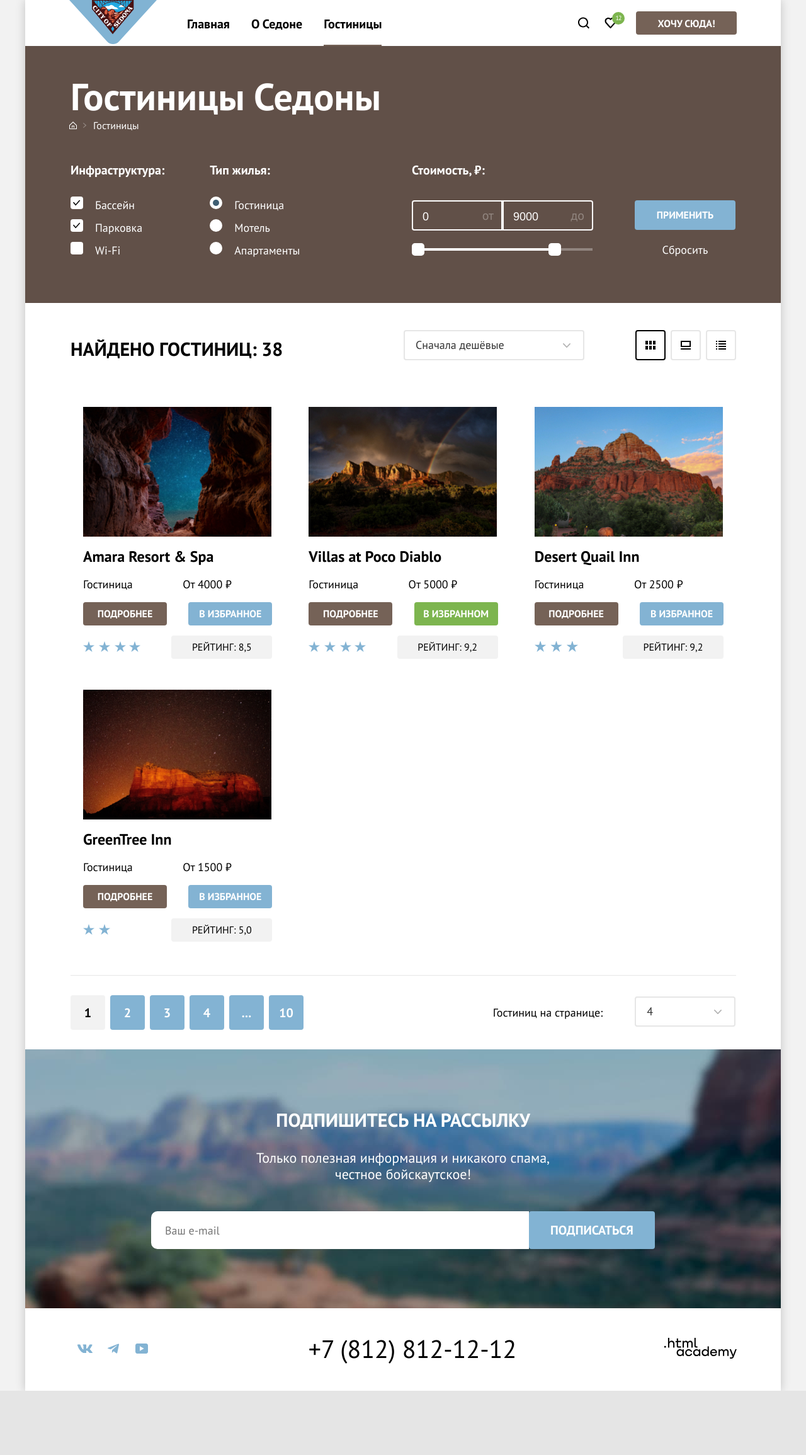
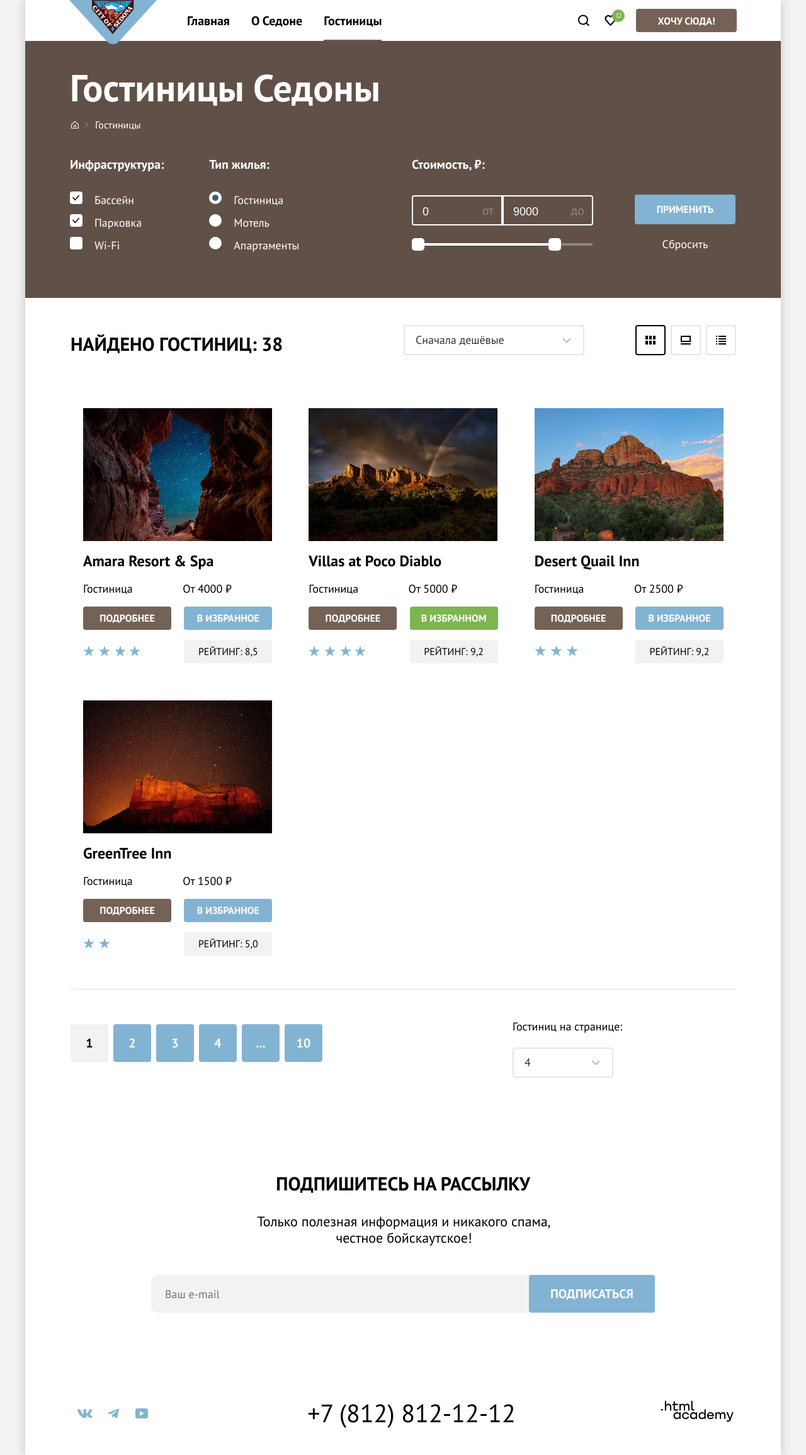
Before and after one commit to htmlacademy-htmlcss/1901473-sedona-34, a plain HTML site: page catalog.html in a window 1280 px wide. Shown: the whole page at 63% size. Before the commit the page ends 2208 px from the top, so only its background shows below. Drawn offline with Linux system fonts and the light colour scheme.

Commit message:
правка страниц

```diff
--- a/catalog.html
+++ b/catalog.html
@@ -13,10 +13,10 @@
   <div class="container">
     <header class="page-header">
       <nav class="navigation">
-      <a class="page-header-logo" href="index.html">
-        <img src="images/logo.svg" alt="Логотип Седоны" width="139" height="70">
+        <a class="page-header-logo">
+          <img src="images/logo.svg" alt="Логотип Седоны." width="139" height="70">
         </a>
-      <ul class="navigation-list list-reset">
+        <ul class="navigation-list">
           <li class="navigation-item">
             <a class="navigation-link" href="index.html">Главная</a>
           </li>
@@ -46,10 +46,11 @@
             </a>
           </li>
           <li class="navigation-user-item">
-          <a class="navigation-user-button button" href="#">Хочу сюда!</a>
+            <button class="navigation-user-button button" type="button">Хочу сюда!</button>
           </li>
         </ul>
       </nav>
+     </header>
   </header>
 
   <main class="main main-container">
@@ -174,7 +175,7 @@
         <ul class="hotel-search-list list-reset">
           <li class="hotel-card">
             <a class="hotel-card-image" href="hotel.html">
-              <img src="images/hotel-1.jpg" alt="Первая картинка" width="299" height="206">
+              <img src="images/hotel-1.jpg" alt="Первая картинка" width="300" height="211">
             </a>
             <a class="hotel-card-link" href="hotel.html">
               <h4 class="hotel-card-title">Amara Resort & Spa</h4>
@@ -198,7 +199,7 @@
 
           <li class="hotel-card">
             <a class="hotel-card-image" href="hotel.html">
-              <img src="images/hotel-2.jpg" alt="Вторая картинка" width="299" height="206">
+              <img src="images/hotel-2.jpg" alt="Вторая картинка" width="300" height="211">
             </a>
             <a class="hotel-card-link" href="hotel.html">
               <h4 class="hotel-card-title">Villas at Poco Diablo</h4>
@@ -222,7 +223,7 @@
 
           <li class="hotel-card">
             <a class="hotel-card-image" href="hotel.html">
-              <img src="images/hotel-3.jpg" alt="Третья картинка" width="299" height="206">
+              <img src="images/hotel-3.jpg" alt="Третья картинка" width="300" height="211">
             </a>
             <a class="hotel-card-link" href="hotel.html">
               <h4 class="hotel-card-title">Desert Quail Inn</h4>
@@ -246,7 +247,7 @@
 
           <li class="hotel-card">
             <a class="hotel-card-image" href="hotel.html">
-              <img src="images/hotel-4.jpg" alt="Четвертая картинка" width="299" height="206">
+              <img src="images/hotel-4.jpg" alt="Четвертая картинка" width="300" height="211">
             </a>
             <a class="hotel-card-link" href="hotel.html">
               <h4 class="hotel-card-title">GreenTree Inn</h4>
@@ -304,7 +305,7 @@
   </main>
 
   <footer class="page-footer">
-    <section class="newsletter">
+    <section class="newsletter newsletter-dark">
       <h2 class="newsletter-title">Подпишитесь на рассылку</h2>
       <p class="newsletter-description">Только полезная информация и никакого спама,<br> честное бойскаутское!</p>
       <form class="newsletter-form" action="https://echo.htmlacademy.ru/" method="post">
@@ -318,81 +319,52 @@
         <button class="btn btn-blue newsletter-btn" type="submit">Подписаться</button>
       </form>
     </section>
-    <section class="footer-contacts footer-contacts--e">
+
+    <section class="footer-contacts">
       <h2 class="visually-hidden">Контакты.</h2>
       <ul class="footer-contacts-social social-list">
         <li class="social-item">
           <a class="social-link social-link-Vk" href="https://vk.com/htmlacademy">
             <span class="visually-hidden">Вконтакте</span>
-            <svg role="img" aria-label="Вконтакте" width="24" height="14" viewBox="0 0 24 14" fill="none"
-              xmlns="http://www.w3.org/2000/svg">
+            <svg role="img" aria-label="Вконтакте" width="24" height="14" viewBox="0 0 24 14" fill="none" xmlns="http://www.w3.org/2000/svg">
               <path fill-rule="evenodd" clip-rule="evenodd"
-                d="M23.45 1.45c.17-.55 0-.95-.8-.95h-2.62c-.67 0-.98.35-1.14.73 0 0-1.34 3.2-3.23 5.27-.61.6-.89.8-1.22.8-.17 0-.42-.2-.42-.74V1.45c0-.66-.18-.95-.74-.95H9.15c-.42 0-.67.3-.67.6 0 .61.95.76 1.05 2.5v3.8c0 .84-.16.99-.5.99-.88 0-3.05-3.21-4.33-6.89-.25-.71-.5-1-1.17-1H.9c-.75 0-.9.35-.9.73 0 .68.89 4.07 4.14 8.55 2.18 3.06 5.23 4.72 8.01 4.72 1.67 0 1.88-.37 1.88-1v-2.32c0-.73.16-.88.69-.88.38 0 1.05.2 2.61 1.67 1.78 1.75 2.07 2.53 3.08 2.53h2.62c.75 0 1.13-.37.91-1.1-.24-.72-1.09-1.77-2.21-3.02-.62-.7-1.54-1.47-1.81-1.86-.4-.49-.28-.7 0-1.14 0 0 3.2-4.43 3.53-5.93Z">
-              </path>
+                  d="M23.45 1.45c.17-.55 0-.95-.8-.95h-2.62c-.67 0-.98.35-1.14.73 0 0-1.34 3.2-3.23 5.27-.61.6-.89.8-1.22.8-.17 0-.42-.2-.42-.74V1.45c0-.66-.18-.95-.74-.95H9.15c-.42 0-.67.3-.67.6 0 .61.95.76 1.05 2.5v3.8c0 .84-.16.99-.5.99-.88 0-3.05-3.21-4.33-6.89-.25-.71-.5-1-1.17-1H.9c-.75 0-.9.35-.9.73 0 .68.89 4.07 4.14 8.55 2.18 3.06 5.23 4.72 8.01 4.72 1.67 0 1.88-.37 1.88-1v-2.32c0-.73.16-.88.69-.88.38 0 1.05.2 2.61 1.67 1.78 1.75 2.07 2.53 3.08 2.53h2.62c.75 0 1.13-.37.91-1.1-.24-.72-1.09-1.77-2.21-3.02-.62-.7-1.54-1.47-1.81-1.86-.4-.49-.28-.7 0-1.14 0 0 3.2-4.43 3.53-5.93Z"></path>
             </svg>
           </a>
         </li>
         <li class="social-item">
           <a class="social-link social-link-Telegram" href="https://t.me/htmlacademy">
             <span class="visually-hidden">Телеграм</span>
-            <svg role="img" aria-label="Телеграм" width="18" height="16" viewBox="0 0 18 16" fill="none"
-              xmlns="http://www.w3.org/2000/svg">
-              <path
-                d="M16.79.6.84 6.75c-1.09.43-1.08 1.04-.2 1.31l4.1 1.28 9.47-5.98c.44-.27.85-.12.52.18l-7.68 6.92-.28 4.22c.41 0 .6-.19.83-.41l1.99-1.93 4.13 3.05c.77.42 1.31.2 1.5-.7l2.72-12.8C18.22.77 17.5.27 16.79.59Z">
-              </path>
+            <svg role="img" aria-label="Телеграм" width="18" height="16" viewBox="0 0 18 16" fill="none" xmlns="http://www.w3.org/2000/svg">
+              <path d="M16.79.6.84 6.75c-1.09.43-1.08 1.04-.2 1.31l4.1 1.28 9.47-5.98c.44-.27.85-.12.52.18l-7.68 6.92-.28 4.22c.41 0 .6-.19.83-.41l1.99-1.93 4.13 3.05c.77.42 1.31.2 1.5-.7l2.72-12.8C18.22.77 17.5.27 16.79.59Z"></path>
             </svg>
           </a>
         </li>
         <li class="social-item">
           <a class="social-link social-link-youtube" href="https://www.youtube.com/user/htmlacademyru">
-            <span class="visually-hidden">Ютуб.</span>
-            <svg role="img" aria-label="Ютуб." width="20" height="16" viewBox="0 0 20 16" fill="none"
-              xmlns="http://www.w3.org/2000/svg">
-              <path
-                d="M17 0H2.9C1.2 0 0 1.5 0 3.2V12.7C0 14.5 1.2 16 2.9 16H17.2C18.7 16 20.1 14.5 20.1 12.8V3.2C19.9 1.5 18.7 0 17 0ZM7 11.8V4.2L13.7 8L7 11.8Z">
-              </path>
+            <span class="visually-hidden">Ютуб</span>
+            <svg role="img" aria-label="Ютуб" width="20" height="16" viewBox="0 0 20 16" fill="none" xmlns="http://www.w3.org/2000/svg">
+              <path d="M17 0H2.9C1.2 0 0 1.5 0 3.2V12.7C0 14.5 1.2 16 2.9 16H17.2C18.7 16 20.1 14.5 20.1 12.8V3.2C19.9 1.5 18.7 0 17 0ZM7 11.8V4.2L13.7 8L7 11.8Z"></path>
             </svg>
           </a>
         </li>
       </ul>
-      <a class="footer-contacts-phone footer-contacts-phone--e" href="tel:+78128121212">+7 (812) 812-12-12</a>
-      <a class="footer-contacts-htmlacademy footer-contacts-htmlacademy--e" href="https://htmlacademy.ru/">
-        <svg role="img" aria-label="Номер телефона." class="logo-html-icon" width="115" height="34"
-          viewBox="0 0 115 34" fill="none" xmlns="http://www.w3.org/2000/svg">
+
+      <a class="footer-contacts-phone" href="tel:+78128121212">+7 (812) 812-12-12</a>
+      <a class="footer-contacts-htmlacademy" href="https://htmlacademy.ru/">
+        <svg role="img" aria-label="Номер телефона." class="logo-html-icon" width="115" height="34" viewBox="0 0 115 34" fill="none" xmlns="http://www.w3.org/2000/svg">
           <path d="M0 12.8999V15.4999H2.5V12.8999H0Z"></path>
-          <path
-            d="M11.5999 4.5C9.9999 4.5 8.7999 5.2 7.9999 6.2H7.8999V0H5.8999V15.5H7.8999V10.2C7.8999 8.1 9.1999 6.6 11.1999 6.6C12.9999 6.6 14.0999 8 14.0999 9.8V15.5H16.0999V9.4C16.1999 6.4 14.2999 4.5 11.5999 4.5Z">
-          </path>
-          <path
-            d="M26.5999 4.8001H21.7999V1.1001H19.7999V4.9001H17.8999V6.9001H19.7999V12.9001C19.7999 14.6001 20.7999 15.6001 22.4999 15.6001H26.5999V13.6001H22.8999C22.1999 13.6001 21.7999 13.2001 21.7999 12.5001V6.8001H26.5999V4.8001Z">
-          </path>
-          <path
-            d="M41.1 4.6001C39.5 4.6001 38.2 5.4001 37.6 6.7001H37.5C36.9 5.5001 35.7 4.6001 34.1 4.6001C32.7 4.6001 31.6 5.4001 31 6.4001H30.9V4.8001H29V15.4001H31V10.0001C31 8.0001 32 6.5001 33.6 6.5001C35.1 6.5001 36 7.5001 36 9.1001V15.4001H38V9.8001C38 7.4001 39.4 6.5001 40.6 6.5001C42.1 6.5001 43 7.5001 43 9.1001V15.4001H45V8.9001C45.1 6.4001 43.6 4.6001 41.1 4.6001Z">
-          </path>
-          <path
-            d="M47.8 12.7C47.8 14.4 48.8 15.4 50.6 15.4H52.6V13.4H50.9001C50.2001 13.4 49.8 13 49.8 12.3V0H47.8V12.7Z">
-          </path>
-          <path
-            d="M28.9001 19.6999C28.0001 18.5999 26.7001 17.8999 25.0001 17.8999C21.9001 17.8999 19.6001 20.1999 19.6001 23.4999C19.6001 26.7999 21.9001 29.0999 25.0001 29.0999C26.8001 29.0999 28.0001 28.2999 28.8001 27.1999H28.9001V28.7999H30.9001V18.1999H28.9001V19.6999ZM25.3001 27.0999C23.1001 27.0999 21.7001 25.4999 21.7001 23.4999C21.7001 21.4999 23.1001 19.8999 25.3001 19.8999C27.5001 19.8999 28.9001 21.4999 28.9001 23.4999C28.9001 25.3999 27.5001 27.0999 25.3001 27.0999Z">
-          </path>
-          <path
-            d="M44.2 21.9999C43.7 19.5999 41.5999 17.8999 38.7999 17.8999C35.3999 17.8999 33.2 20.3999 33.2 23.4999C33.2 26.5999 35.3999 29.0999 38.7999 29.0999C41.5999 29.0999 43.7 27.2999 44.2 24.8999H42.0999C41.6999 26.1999 40.3999 27.1999 38.7999 27.1999C36.5999 27.1999 35.2 25.5999 35.2 23.5999C35.2 21.5999 36.5999 19.9999 38.7999 19.9999C40.3999 19.9999 41.5999 20.9999 42.0999 22.1999H44.2V21.9999Z">
-          </path>
-          <path
-            d="M55.1 19.6999C54.2 18.5999 52.9001 17.8999 51.2001 17.8999C48.1001 17.8999 45.8 20.1999 45.8 23.4999C45.8 26.7999 48.1001 29.0999 51.2001 29.0999C53.0001 29.0999 54.2 28.2999 55 27.1999H55.1V28.7999H57.1V18.1999H55.1V19.6999ZM51.5 27.0999C49.3 27.0999 47.9001 25.4999 47.9001 23.4999C47.9001 21.4999 49.3 19.8999 51.5 19.8999C53.7 19.8999 55.1 21.4999 55.1 23.4999C55.1 25.3999 53.6 27.0999 51.5 27.0999Z">
-          </path>
-          <path
-            d="M68.6999 19.7999C67.7999 18.6999 66.4999 17.8999 64.7999 17.8999C61.6999 17.8999 59.3999 20.1999 59.3999 23.4999C59.3999 26.7999 61.5999 29.0999 64.7999 29.0999C66.4999 29.0999 67.7999 28.2999 68.5999 27.2999H68.6999V28.7999H70.6999V13.3999H68.6999V19.7999ZM65.0999 27.0999C62.8999 27.0999 61.4999 25.4999 61.4999 23.4999C61.4999 21.4999 62.8999 19.8999 65.0999 19.8999C67.2999 19.8999 68.6999 21.4999 68.6999 23.4999C68.5999 25.4999 67.1999 27.0999 65.0999 27.0999Z">
-          </path>
-          <path
-            d="M78.3 17.8999C75 17.8999 72.8 20.3999 72.8 23.4999C72.8 26.4999 74.9 29.0999 78.3 29.0999C80.8 29.0999 82.8 27.7999 83.5 25.4999H81.4C80.9 26.4999 79.8 27.0999 78.4 27.0999C76.5 27.0999 75.1 25.7999 75 24.1999H83.8C84 20.5999 81.8 17.8999 78.3 17.8999ZM78.3 19.7999C80 19.7999 81.3 20.7999 81.6 22.3999H75.1C75.4 20.8999 76.6 19.7999 78.3 19.7999Z">
-          </path>
-          <path
-            d="M98.2001 17.8999C96.6001 17.8999 95.3001 18.6999 94.6001 19.8999H94.5001C93.9001 18.6999 92.7001 17.8999 91.1001 17.8999C89.7001 17.8999 88.6001 18.5999 88.0001 19.6999V18.1999H86.1001V28.7999H88.1001V23.3999C88.1001 21.3999 89.1001 19.9999 90.7001 19.8999C92.2001 19.8999 93.1001 20.8999 93.1001 22.4999V28.7999H95.1001V23.1999C95.1001 20.7999 96.5001 19.8999 97.7001 19.8999C99.2001 19.8999 100.1 20.8999 100.1 22.4999V28.7999H102.1V22.2999C102.2 19.6999 100.7 17.8999 98.2001 17.8999Z">
-          </path>
-          <path
-            d="M109.4 27.0001L105.8 18.1001H103.6L108.4 29.7001C108.1 30.6001 107.7 30.9001 106.7 30.9001H104.2V32.9001H106.7C108.5 32.9001 109.5 32.1001 110.2 30.3001L114.9 18.1001H112.8L109.4 27.0001Z">
-          </path>
+          <path d="M11.5999 4.5C9.9999 4.5 8.7999 5.2 7.9999 6.2H7.8999V0H5.8999V15.5H7.8999V10.2C7.8999 8.1 9.1999 6.6 11.1999 6.6C12.9999 6.6 14.0999 8 14.0999 9.8V15.5H16.0999V9.4C16.1999 6.4 14.2999 4.5 11.5999 4.5Z"></path>
+          <path d="M26.5999 4.8001H21.7999V1.1001H19.7999V4.9001H17.8999V6.9001H19.7999V12.9001C19.7999 14.6001 20.7999 15.6001 22.4999 15.6001H26.5999V13.6001H22.8999C22.1999 13.6001 21.7999 13.2001 21.7999 12.5001V6.8001H26.5999V4.8001Z"></path>
+          <path d="M41.1 4.6001C39.5 4.6001 38.2 5.4001 37.6 6.7001H37.5C36.9 5.5001 35.7 4.6001 34.1 4.6001C32.7 4.6001 31.6 5.4001 31 6.4001H30.9V4.8001H29V15.4001H31V10.0001C31 8.0001 32 6.5001 33.6 6.5001C35.1 6.5001 36 7.5001 36 9.1001V15.4001H38V9.8001C38 7.4001 39.4 6.5001 40.6 6.5001C42.1 6.5001 43 7.5001 43 9.1001V15.4001H45V8.9001C45.1 6.4001 43.6 4.6001 41.1 4.6001Z"></path>
+          <path d="M47.8 12.7C47.8 14.4 48.8 15.4 50.6 15.4H52.6V13.4H50.9001C50.2001 13.4 49.8 13 49.8 12.3V0H47.8V12.7Z"></path>
+          <path d="M28.9001 19.6999C28.0001 18.5999 26.7001 17.8999 25.0001 17.8999C21.9001 17.8999 19.6001 20.1999 19.6001 23.4999C19.6001 26.7999 21.9001 29.0999 25.0001 29.0999C26.8001 29.0999 28.0001 28.2999 28.8001 27.1999H28.9001V28.7999H30.9001V18.1999H28.9001V19.6999ZM25.3001 27.0999C23.1001 27.0999 21.7001 25.4999 21.7001 23.4999C21.7001 21.4999 23.1001 19.8999 25.3001 19.8999C27.5001 19.8999 28.9001 21.4999 28.9001 23.4999C28.9001 25.3999 27.5001 27.0999 25.3001 27.0999Z"></path>
+          <path d="M44.2 21.9999C43.7 19.5999 41.5999 17.8999 38.7999 17.8999C35.3999 17.8999 33.2 20.3999 33.2 23.4999C33.2 26.5999 35.3999 29.0999 38.7999 29.0999C41.5999 29.0999 43.7 27.2999 44.2 24.8999H42.0999C41.6999 26.1999 40.3999 27.1999 38.7999 27.1999C36.5999 27.1999 35.2 25.5999 35.2 23.5999C35.2 21.5999 36.5999 19.9999 38.7999 19.9999C40.3999 19.9999 41.5999 20.9999 42.0999 22.1999H44.2V21.9999Z"></path>
+          <path d="M55.1 19.6999C54.2 18.5999 52.9001 17.8999 51.2001 17.8999C48.1001 17.8999 45.8 20.1999 45.8 23.4999C45.8 26.7999 48.1001 29.0999 51.2001 29.0999C53.0001 29.0999 54.2 28.2999 55 27.1999H55.1V28.7999H57.1V18.1999H55.1V19.6999ZM51.5 27.0999C49.3 27.0999 47.9001 25.4999 47.9001 23.4999C47.9001 21.4999 49.3 19.8999 51.5 19.8999C53.7 19.8999 55.1 21.4999 55.1 23.4999C55.1 25.3999 53.6 27.0999 51.5 27.0999Z"></path>
+          <path d="M68.6999 19.7999C67.7999 18.6999 66.4999 17.8999 64.7999 17.8999C61.6999 17.8999 59.3999 20.1999 59.3999 23.4999C59.3999 26.7999 61.5999 29.0999 64.7999 29.0999C66.4999 29.0999 67.7999 28.2999 68.5999 27.2999H68.6999V28.7999H70.6999V13.3999H68.6999V19.7999ZM65.0999 27.0999C62.8999 27.0999 61.4999 25.4999 61.4999 23.4999C61.4999 21.4999 62.8999 19.8999 65.0999 19.8999C67.2999 19.8999 68.6999 21.4999 68.6999 23.4999C68.5999 25.4999 67.1999 27.0999 65.0999 27.0999Z"></path>
+          <path d="M78.3 17.8999C75 17.8999 72.8 20.3999 72.8 23.4999C72.8 26.4999 74.9 29.0999 78.3 29.0999C80.8 29.0999 82.8 27.7999 83.5 25.4999H81.4C80.9 26.4999 79.8 27.0999 78.4 27.0999C76.5 27.0999 75.1 25.7999 75 24.1999H83.8C84 20.5999 81.8 17.8999 78.3 17.8999ZM78.3 19.7999C80 19.7999 81.3 20.7999 81.6 22.3999H75.1C75.4 20.8999 76.6 19.7999 78.3 19.7999Z"></path>
+          <path d="M98.2001 17.8999C96.6001 17.8999 95.3001 18.6999 94.6001 19.8999H94.5001C93.9001 18.6999 92.7001 17.8999 91.1001 17.8999C89.7001 17.8999 88.6001 18.5999 88.0001 19.6999V18.1999H86.1001V28.7999H88.1001V23.3999C88.1001 21.3999 89.1001 19.9999 90.7001 19.8999C92.2001 19.8999 93.1001 20.8999 93.1001 22.4999V28.7999H95.1001V23.1999C95.1001 20.7999 96.5001 19.8999 97.7001 19.8999C99.2001 19.8999 100.1 20.8999 100.1 22.4999V28.7999H102.1V22.2999C102.2 19.6999 100.7 17.8999 98.2001 17.8999Z"></path>
+          <path d="M109.4 27.0001L105.8 18.1001H103.6L108.4 29.7001C108.1 30.6001 107.7 30.9001 106.7 30.9001H104.2V32.9001H106.7C108.5 32.9001 109.5 32.1001 110.2 30.3001L114.9 18.1001H112.8L109.4 27.0001Z"></path>
         </svg>
       </a>
     </section>
--- a/styles/styles.css
+++ b/styles/styles.css
@@ -392,15 +392,6 @@ img {
   margin-bottom: 30px;
 }
 
-
-.advantages-list-more .advantages-item-wrapper {
-  padding-top: 193px;
-}
-
-.advantages-list-more .advantages-title {
-  margin-bottom: 20px;
-}
-
 .advantages-item:nth-child(4n) .advantages-item-wrapper {
   background: rgba(131, 179, 211, 0.2);
 }
@@ -539,6 +530,7 @@ img {
 .newsletter-description {
   font-size: 22px;
   line-height: 26px;
+  padding-left: 3px;
   text-align: center;
   color: #FFFFFF;
   margin-top: 0;
@@ -568,6 +560,7 @@ img {
 
 .newsletter-dark {
   background: none;
+  padding-top: 121px;
 }
 
 .newsletter-dark .newsletter-title {
@@ -736,7 +729,8 @@ img {
   display: block;
   margin: 0 auto;
   padding: 10px;
-
+  padding-top: 8px;
+  padding-left: 22px;
   font-size: 40px;
   line-height: 40px;
   color: #000000;
@@ -744,6 +738,7 @@ img {
 }
 .footer-contacts-phone--e {
   padding-left: 20px;
+  padding-top: 11px;
 }
 
 .footer-contacts-phone:hover {
@@ -767,7 +762,7 @@ img {
 }
 
 .footer-contacts-htmlacademy--e {
-  padding-top: 5px;
+  padding-top: 8px;
 }
 .footer-contacts-htmlacademy svg {
   fill: #000000;
@@ -790,7 +785,8 @@ img {
 .filter {
   min-height: 408px;
   padding: 54px 72px 23px;
-
+  padding-top: 48px;
+  padding-left: 71px;
   line-height: 23px;
   color: #ffffff;
 
@@ -812,6 +808,8 @@ img {
   display: flex;
   align-items: baseline;
   margin-left: -10px;
+  padding-top: 13px;
+  padding-left: 4px;
 }
 
 .breadcrumbs-item {
@@ -867,7 +865,7 @@ img {
 }
 
 .catalog-filter {
-  padding-top: 41px;
+  padding-top: 33px;
 }
 
 .catalog-filter-form {
@@ -889,7 +887,7 @@ img {
 .catalog-filter-title {
   margin-bottom: 31px;
   padding: 0;
-
+  height: 27px;
   font-weight: 700;
   font-size: 20px;
   line-height: 26px;
@@ -1175,7 +1173,8 @@ img {
 }
 
 .hotel-card-more {
-  margin-right: 26px;
+  margin-right: 20px;
+  width:140px;
 }
 
 .meaning {
@@ -1297,6 +1296,7 @@ img {
 
 .hotel-card {
   padding: 20px;
+  padding-top: 30px;
 }
 
 .hotel-card-image {
@@ -1343,7 +1343,7 @@ img {
 
 .hotel-card-more,
 .hotel-card-favorites {
-  width: 133px;
+  width: 140px;
   padding-top: 9px;
   padding-bottom: 10px;
 
@@ -1366,7 +1366,7 @@ img {
 
 
 .hotel-card-favorites {
-  width: 133px;
+  width: 140px;
 
   background: #83b3d3;
 }
@@ -1403,7 +1403,7 @@ img {
 }
 
 .rating {
-  width: 160px;
+  width: 140px;
   margin: 0;
 
   font-size: 16px;
@@ -1421,15 +1421,15 @@ img {
   align-items: center;
   padding: 29px 0;
   grid-column-gap: 292px;
-  grid-template-columns: auto auto;
+  grid-template-columns: 410px auto;
 }
 
 .pagination-link {
   display: flex;
   justify-content: center;
   align-items: center;
-  min-width: 55px;
-  min-height: 55px;
+  min-width: 60px;
+  min-height: 60px;
 
   font-weight: 700;
   font-size: 20px;
```
Also changed, not shown: index.html (+2 -2 lines). Lines whose indentation alone changed are shown as unchanged.
